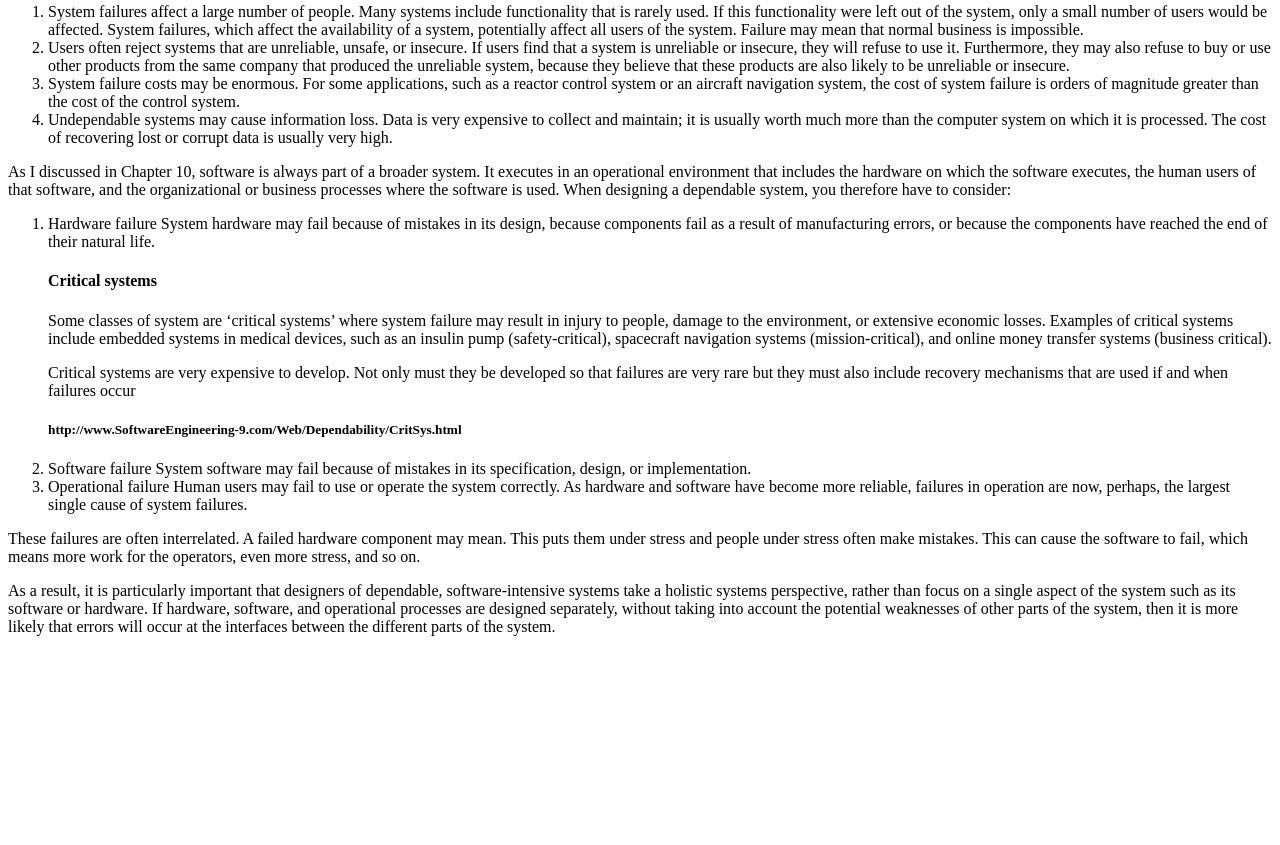
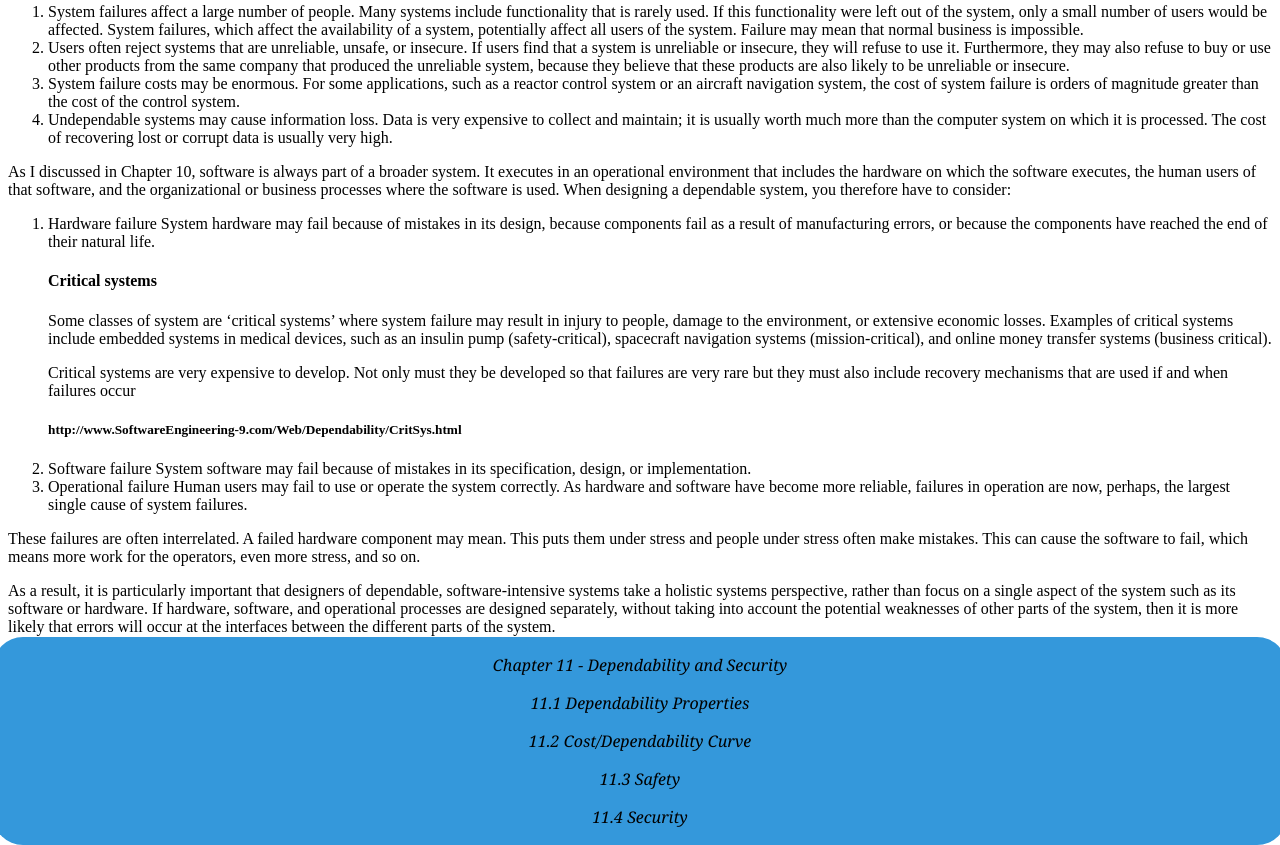
Before and after one commit to clydejustin1117/Chapter-11-Dependability-and-Security, a plain HTML site: page Index.html in a window 1280 px wide. Shown: the part 1201-2046 px from the top of the page. Before the commit the page ends 1853 px from the top, so only its background shows below. Drawn offline with Linux system fonts and the light colour scheme.

Commit message:
footer css

```diff
--- a/Index.html
+++ b/Index.html
@@ -1,6 +1,7 @@
  <!DOCTYPE html>
  <html>
  <head>
+     <link rel="stylesheet" href="style.css">
      <meta charset="UTF-8">
      <meta name="viewport" content="width=device-width, initial-scale=1.0">
      <title>Chapter 11 - Dependability and Security</title>
@@ -8,7 +9,7 @@
  <body>
 
     <header>
-        <img src="Images/Annotation 2025-09-03 093957.png" alt="SmartBug">
+        <img src="Images/Annotation 2025-09-03 093957.png" alt="image">
         <h1>11.</h1>
         <h1>Dependability and security</h1>
 
@@ -71,4 +72,14 @@
         </section>
 
     </main>
+
+
+    <footer>
+        <p>Chapter 11 - Dependability and Security</p>
+        <p>11.1 Dependability Properties</p>
+        <p>11.2 Cost/Dependability Curve</p>
+        <p>11.3 Safety</p>
+        <p>11.4 Security</p>
+    </footer>
+
 </body>
--- /dev/null
+++ b/style.css
@@ -0,0 +1,9 @@
+footer {
+    font-family:Cambria, Cochin, Georgia, Times, 'Times New Roman', serif;
+    font-style: italic;
+    text-align: center;
+    background-color:#3498db;
+    padding: 1px;
+    margin: -15px;
+    border-radius: 30px;
+}
```
Also changed, not shown: 11.4 - Security.html (+6 -0 lines).
